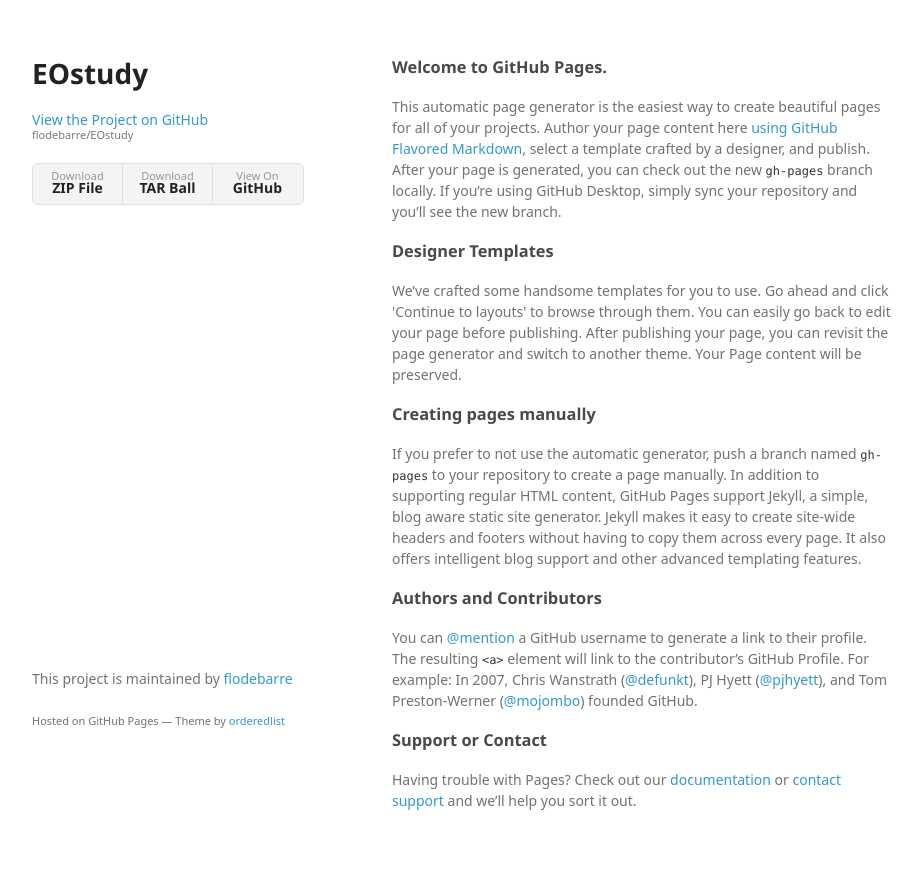
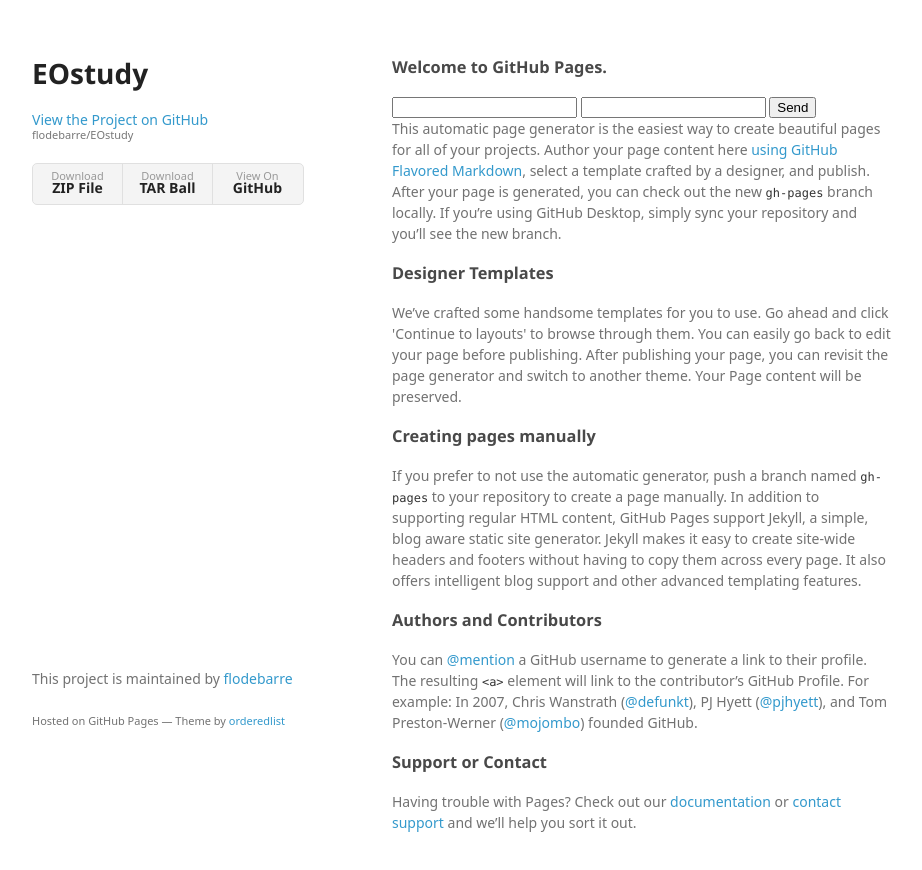
Before and after one commit to sherminds/EOstudy, a plain HTML site: page index.html in a window 1280 px wide. Shown: the whole page, without its empty margins (178-1100 px from the left). Drawn offline with Linux system fonts and the light colour scheme; a web font is replaced by a local one.

Commit message:
testing forms

```diff
--- a/index.html
+++ b/index.html
@@ -31,6 +31,13 @@
         <h3>
 <a id="welcome-to-github-pages" class="anchor" href="#welcome-to-github-pages" aria-hidden="true"><span aria-hidden="true" class="octicon octicon-link"></span></a>Welcome to GitHub Pages.</h3>
 
+<form action="https://formspree.io/your@email.com"
+      method="POST">
+    <input type="text" name="name">
+    <input type="email" name="_replyto">
+    <input type="submit" value="Send">
+</form>
+
 <p>This automatic page generator is the easiest way to create beautiful pages for all of your projects. Author your page content here <a href="https://guides.github.com/features/mastering-markdown/">using GitHub Flavored Markdown</a>, select a template crafted by a designer, and publish. After your page is generated, you can check out the new <code>gh-pages</code> branch locally. If you’re using GitHub Desktop, simply sync your repository and you’ll see the new branch.</p>
 
 <h3>
```
